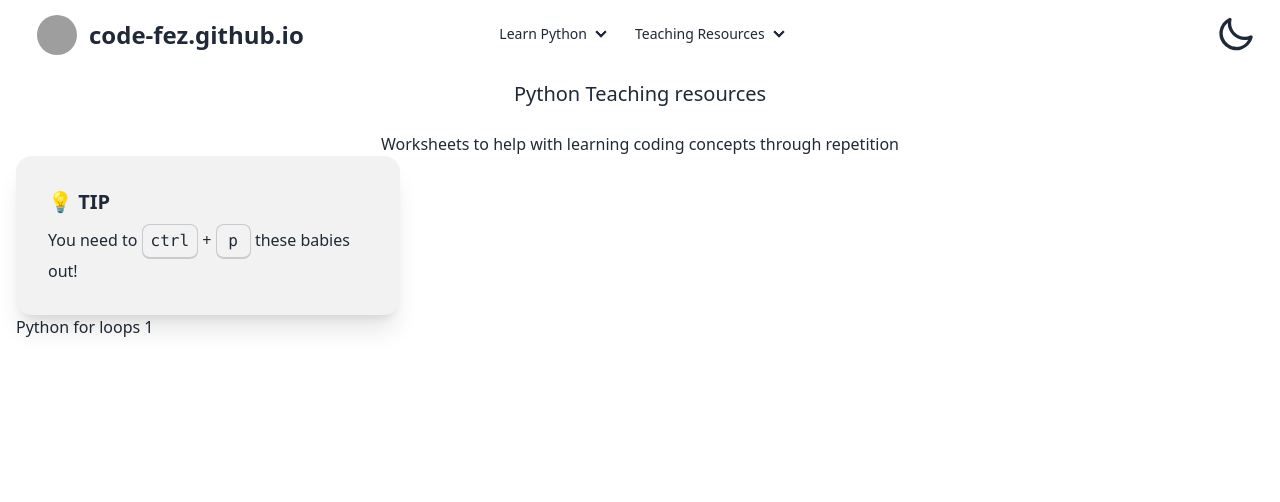
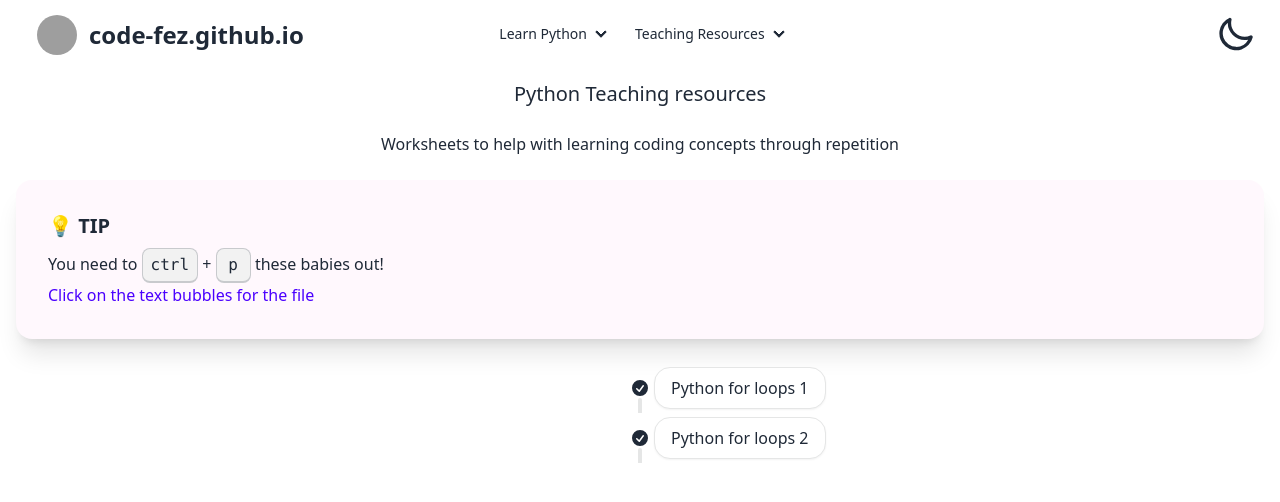
Before and after one commit to dkalashnyk21/codefez.github.io, a Jekyll site: the page built from python.html, in a window 1280 px wide. Shown: the top 502 px of the page. Built offline with Jekyll 4.4.1, drawn with Linux system fonts in a browser that asks for light colours; nearby versions of some CDN libraries; grey boxes are pictures that could not be loaded.

Commit message:
Added second worksheet

```diff
--- a/python.html
+++ b/python.html
@@ -7,15 +7,35 @@ layout: default
 
 <p class="text-center text-l">Worksheets to help with learning coding concepts through repetition</p>
 
-<div class="card w-96 bg-base-200 shadow-xl">
+<br>
+
+<div class="card w-auto bg-secondary-content shadow-xl">
   <div class="card-body">
   <h2 class="card-title">💡 TIP</h2>
     <p>You need to
         <kbd class="kbd">ctrl</kbd> + <kbd class="kbd">p</kbd>
         these babies out!
+        <br>
+        <span class="text-primary">Click on the text bubbles for the file</span>
   </div>
 </div>
 
-<ul>
-    <li><a href="files/codefez - for loops worksheet 1.pdf" target="_blank">Python for loops 1 </a></li>
+<br>
+
+<ul class="timeline timeline-vertical">
+  <li>
+    <div class="timeline-middle">
+      <svg xmlns="http://www.w3.org/2000/svg" viewBox="0 0 20 20" fill="currentColor" class="w-5 h-5"><path fill-rule="evenodd" d="M10 18a8 8 0 100-16 8 8 0 000 16zm3.857-9.809a.75.75 0 00-1.214-.882l-3.483 4.79-1.88-1.88a.75.75 0 10-1.06 1.061l2.5 2.5a.75.75 0 001.137-.089l4-5.5z" clip-rule="evenodd" /></svg>
+    </div>
+    <div class="timeline-end timeline-box"><a href="files/codefez - for loops worksheet 1.pdf" target="_blank">Python for loops 1 </a></div>
+    <hr/>
+  </li>
+
+  <li>
+    <div class="timeline-middle">
+      <svg xmlns="http://www.w3.org/2000/svg" viewBox="0 0 20 20" fill="currentColor" class="w-5 h-5"><path fill-rule="evenodd" d="M10 18a8 8 0 100-16 8 8 0 000 16zm3.857-9.809a.75.75 0 00-1.214-.882l-3.483 4.79-1.88-1.88a.75.75 0 10-1.06 1.061l2.5 2.5a.75.75 0 001.137-.089l4-5.5z" clip-rule="evenodd" /></svg>
+    </div>
+    <div class="timeline-end timeline-box"><a href="files/codefez - for loops worksheet 2.pdf" target="_blank">Python for loops 2 </a></div>
+    <hr/>
+  </li>
 </ul>
```
Also changed, not shown: 1 other file.
